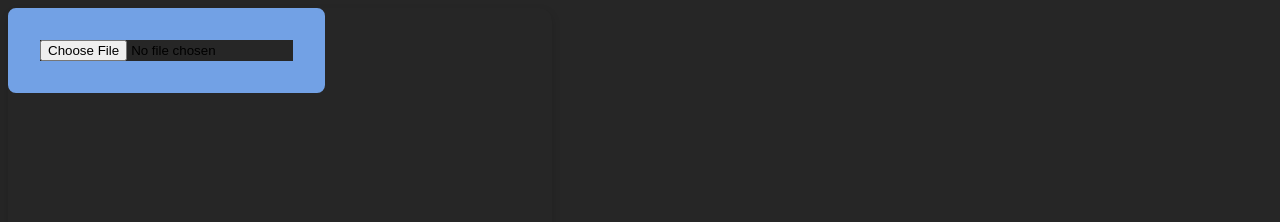
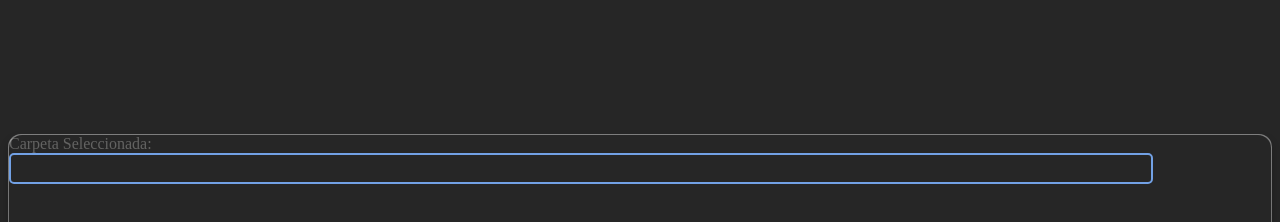
Before and after one commit to Indroic/Organizer, a plain HTML site: page web/index.html in a window 1280 px wide. Shown: the top 222 px of the page. Drawn offline with Linux system fonts and the light colour scheme.

Commit message:
diseño de estilos y html base

```diff
--- a/web/css/style.css
+++ b/web/css/style.css
@@ -1,19 +1,51 @@
 body{
-    width: 595px;
-    height: 842pc;
     background: var(--black, #262626);
+    display: flex;
 }
 
 .form{
-    width: 544px;
-    height: 776px;
+
+    margin-top: 1px;
+    margin-left: 1px;
+    margin-bottom: 1px;
+    margin-right: 1px;
+    width: 100%;
+    height: 100%;
+    background: #262626;
+    position: relative;
     border-radius: 13px;
-    background: var(--black, #262626);
-    flex-shrink: 0;
-    box-shadow: 0px 4px 8px 0px rgba(0, 0, 0, 0.17);
+
+
+}
+
+.border{
+    background: linear-gradient( rgba(255, 255, 255, 0.404), rgba(0, 0, 0, 0.096));
+
+    width: 100%;
+    height: 50rem;
+
+    display: flex;
+    margin-top: 10%;
+    margin-bottom: 10%;
+    border-radius: 13px;
+
+    box-shadow: 0px 5px 9px 0px rgba(0, 0, 0, 0.226);
+
 }
 
 #path{
-    border-radius: 8px;
-    border: 2pc solid var(--blue-cyan, #72A1E5);
+    border-radius: 5px;
+    background: var(--transparent, rgba(0, 0, 0, 0));
+    color:white;
+    position: absolute;
+
+    width: 90%;
+    height: 25px;
+
+    border: 2px solid var(--blue-cyan, #72A1E5);
+
+    font-size: medium;
+
 }
+
+#
--- a/web/index.html
+++ b/web/index.html
@@ -7,8 +7,14 @@
     <link rel="stylesheet" href="css/style.css">
 </head>
 <body>
-    <div class="form">
-        <input type="file" name="path" id="path">
+    <div class="border">
+        <div class="form">
+            <div>
+                <p  style="margin: 0; color: rgba(255, 255, 252, 0.281);">Carpeta Seleccionada:</p>
+                <input type="text" name="path" id="path">
+            </div>
+
+        </div>
     </div>
 </body>
 </html>
```
